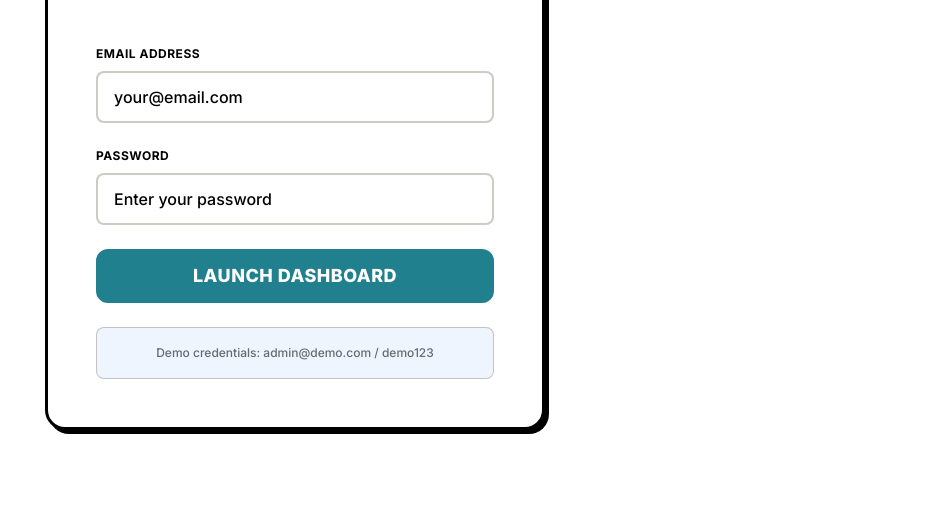
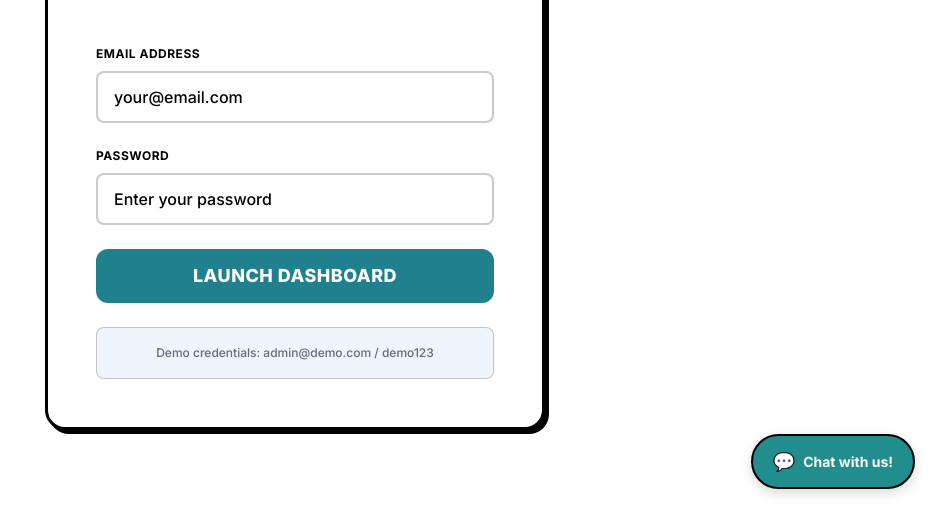
Before and after one commit to putnamgrr00/LinkedBot, a plain HTML site: page index.html in a window 1280 px wide. Shown: the part 291-800 px from the top of the page, without its empty margins (345-1280 px from the left). Drawn offline with Linux system fonts and the light colour scheme.

Commit message:
Update index.html

```diff
--- a/index.html
+++ b/index.html
@@ -335,5 +335,119 @@
     <div id="notifications" class="notifications-container"></div>
 
     <script src="app.js"></script>
+
+    <!-- Chatbot Widget -->
+<script>
+(function() {
+    var chatbot = {
+        botId: 'bot-1759319623447',
+        botName: 'null',
+        welcomeMessage: 'null',
+        apiEndpoint: 'https://your-netlify-site.netlify.app/.netlify/functions/chatbot-api',
+
+        init: function() {
+            this.createWidget();
+            this.bindEvents();
+        },
+
+        createWidget: function() {
+            var widget = document.createElement('div');
+            widget.innerHTML = `
+                <div id="chatbot-widget" style="position: fixed; bottom: 20px; right: 20px; z-index: 1000; font-family: Inter, sans-serif;">
+                    <div id="chat-toggle" style="background: #218D8D; color: white; border: 2px solid #000; border-radius: 50px; padding: 12px 20px; cursor: pointer; display: flex; align-items: center; gap: 8px; font-weight: bold; box-shadow: 0 4px 12px rgba(0,0,0,0.15);">
+                        <span style="font-size: 18px;">💬</span>
+                        <span>Chat with us!</span>
+                    </div>
+                    <div id="chat-window" style="position: absolute; bottom: 70px; right: 0; width: 350px; height: 450px; background: white; border: 3px solid #000; border-radius: 16px; box-shadow: 0 8px 24px rgba(0,0,0,0.2); display: none; flex-direction: column; overflow: hidden;">
+                        <div style="background: #218D8D; color: white; padding: 16px; display: flex; justify-content: space-between; align-items: center; border-bottom: 2px solid #000;">
+                            <h4 style="margin: 0; font-size: 16px; font-weight: bold;">${this.botName}</h4>
+                            <button id="chat-close" style="background: none; border: none; color: white; font-size: 20px; cursor: pointer; padding: 0; width: 30px; height: 30px; display: flex; align-items: center; justify-content: center; border-radius: 6px;">×</button>
+                        </div>
+                        <div id="chat-messages" style="flex: 1; padding: 16px; overflow-y: auto;">
+                            <div style="margin-bottom: 12px;">
+                                <div style="padding: 8px 12px; border-radius: 8px; font-size: 14px; background: rgba(59, 130, 246, 0.08); border: 1px solid rgba(94, 82, 64, 0.2); color: #000;">
+                                    ${this.welcomeMessage}
+                                </div>
+                            </div>
+                        </div>
+                        <div style="display: flex; padding: 16px; border-top: 2px solid rgba(94, 82, 64, 0.2); gap: 8px;">
+                            <input id="chat-input" type="text" placeholder="Type your message..." style="flex: 1; padding: 8px 12px; border: 2px solid rgba(94, 82, 64, 0.3); border-radius: 8px; font-size: 14px; color: #000; background: white;">
+                            <button id="chat-send" style="padding: 8px 16px; background: #218D8D; color: white; border: 2px solid #218D8D; border-radius: 8px; font-weight: bold; cursor: pointer; font-size: 14px;">Send</button>
+                        </div>
+                    </div>
+                </div>
+            `;
+            document.body.appendChild(widget);
+        },
+
+        bindEvents: function() {
+            var toggle = document.getElementById('chat-toggle');
+            var window = document.getElementById('chat-window');
+            var close = document.getElementById('chat-close');
+            var input = document.getElementById('chat-input');
+            var send = document.getElementById('chat-send');
+
+            toggle.onclick = function() {
+                window.style.display = window.style.display === 'none' ? 'flex' : 'none';
+            };
+
+            close.onclick = function() {
+                window.style.display = 'none';
+            };
+
+            send.onclick = function() {
+                chatbot.sendMessage();
+            };
+
+            input.onkeypress = function(e) {
+                if (e.key === 'Enter') {
+                    chatbot.sendMessage();
+                }
+            };
+        },
+
+        sendMessage: function() {
+            var input = document.getElementById('chat-input');
+            var messages = document.getElementById('chat-messages');
+            var message = input.value.trim();
+
+            if (message) {
+                // Add user message
+                messages.innerHTML += `
+                    <div style="margin-bottom: 12px; text-align: right;">
+                        <div style="display: inline-block; padding: 8px 12px; border-radius: 8px; font-size: 14px; background: #218D8D; color: white; max-width: 80%;">
+                            ${message}
+                        </div>
+                    </div>
+                `;
+
+                input.value = '';
+                messages.scrollTop = messages.scrollHeight;
+
+                // Simulate bot response
+                setTimeout(function() {
+                    messages.innerHTML += `
+                        <div style="margin-bottom: 12px;">
+                            <div style="padding: 8px 12px; border-radius: 8px; font-size: 14px; background: rgba(59, 130, 246, 0.08); border: 1px solid rgba(94, 82, 64, 0.2); color: #000;">
+                                Thanks for your message! I'm here to help you with any questions.
+                            </div>
+                        </div>
+                    `;
+                    messages.scrollTop = messages.scrollHeight;
+                }, 1000);
+            }
+        }
+    };
+
+    if (document.readyState === 'loading') {
+        document.addEventListener('DOMContentLoaded', function() {
+            chatbot.init();
+        });
+    } else {
+        chatbot.init();
+    }
+})();
+</script>
+
 </body>
 </html>
```
